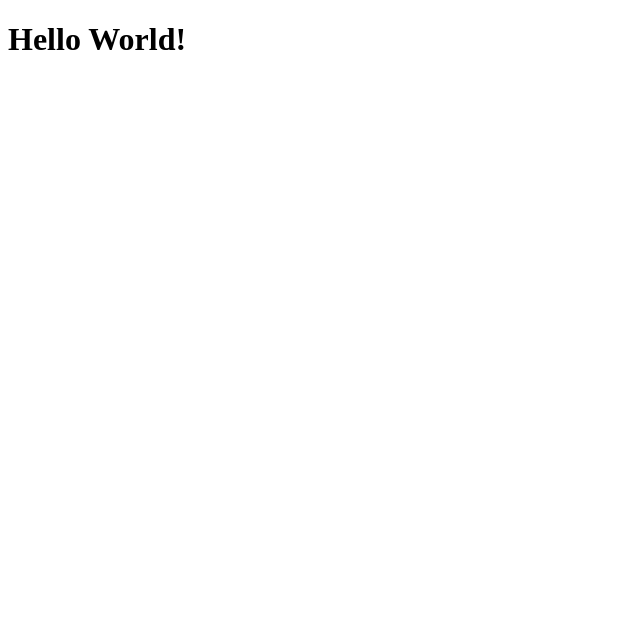
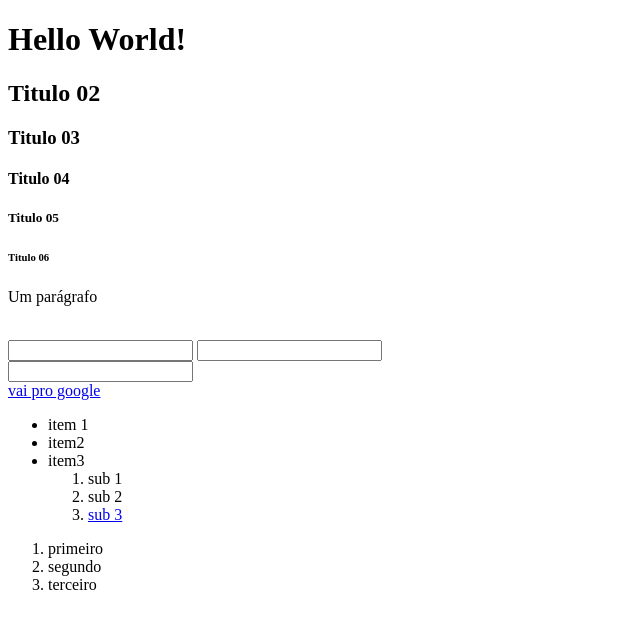
Before and after one commit to TaynaGuarezi/Mach1_HTML, a plain HTML site: page Modulo2/Aula01/index.html in a window 1280 px wide. Shown: the whole page, without its empty margins (0-640 px from the left). Drawn offline with Linux system fonts and the light colour scheme.

Commit message:
Aula 01 concluida

```diff
--- a/Modulo2/Aula01/index.html
+++ b/Modulo2/Aula01/index.html
@@ -10,8 +10,50 @@
 <body>
 
     <h1>Hello World!</h1>
-    <!-- Abertura <h1> de tag e fechamento </h1>
+    <!-- Abertura <h1> de tag e fechamento </h1> -->
 
+    <h2>Titulo 02</h2>
+    <h3>Titulo 03</h3>
+    <h4>Titulo 04</h4>
+    <h5>Titulo 05</h5>
+    <h6>Titulo 06</h6>
+
+    <p>Um parágrafo</p>
+
+
+    <br> <!--Quebra de linha -->
+    <!--Tag orfão não tem fechamneto-->
+    <input>
+    <input>
+    <br>
+    <input>
+    <br>
+
+<a href="http://google.com">vai pro google</a>
+<!--Página externa-->
+<ul>
+    <li>item 1</li>
+    <li>item2</li>
+    <li>item3</li>
+    <ol>
+        <li>sub 1</li>
+        <li>sub 2</li>
+        <li>
+            <a href="https://cdn.leroymerlin.com.br/products/numero_casa_3_14,5cm_adesivo_acrilico_preto_89621875_0001_600x600.jpg">sub 3</a>
+        </li>
+    </ol>
+</ul>
+
+
+<!--Lista não ordenada-->
+
+<ol>
+<li>primeiro</li>
+<li>segundo</li>
+<li>terceiro</li>
+</ol>
+
+<!--Lista ordenada-->
 
 
 
```
